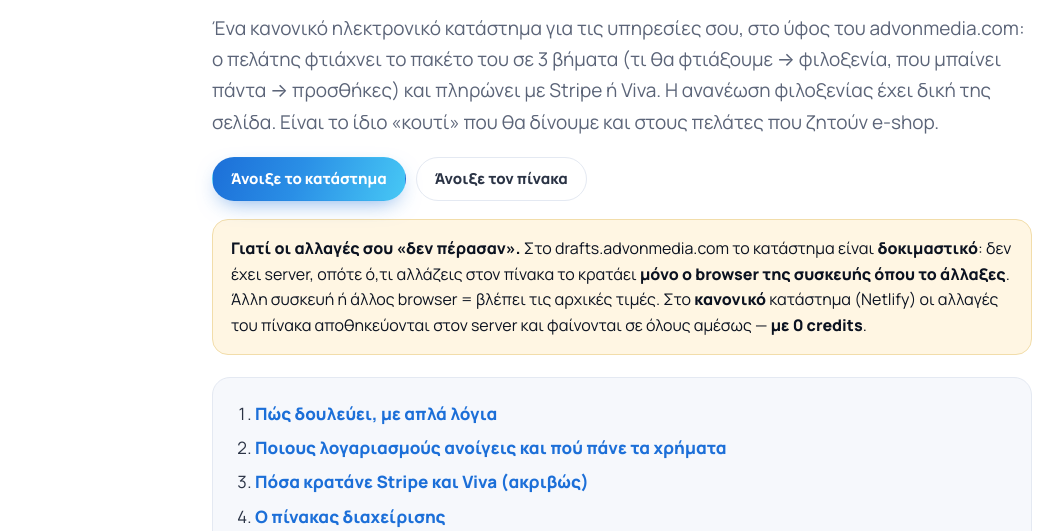
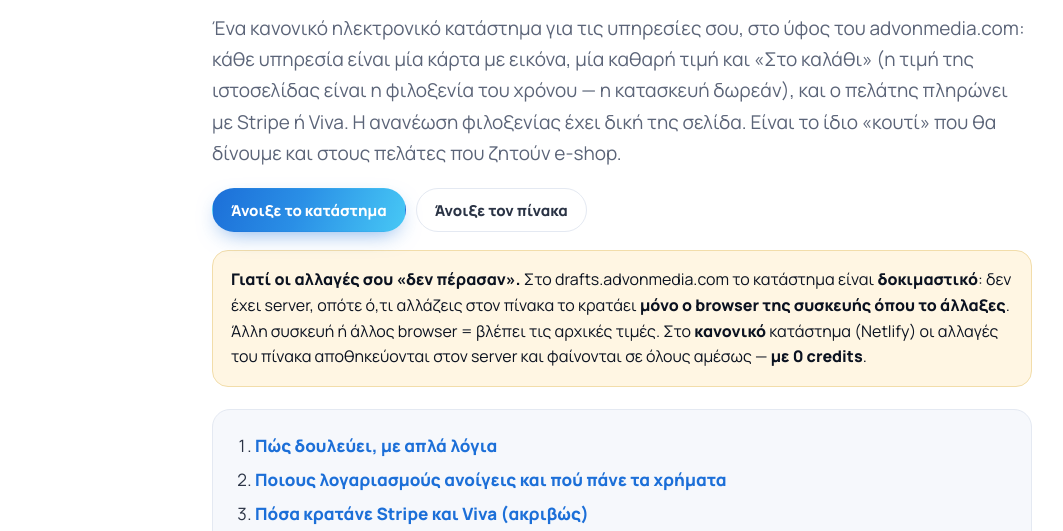
Before and after one commit to agelmet/ADVONSHOP, a website: page odigos/index.html in a window 1280 px wide. Shown: the part 264-795 px from the top of the page, without its empty margins (18-1081 px from the left). Drawn offline with Linux system fonts and the light colour scheme.

Commit message:
Οδηγός: νέα περιγραφή καταστήματος [skip netlify]
Co-Authored-By: Claude Opus 5.5 <noreply@anthropic.com>
Claude-Session: https://claude.ai/code/session_01TAdDcpnz5w9nYPmRmGb3jY

```diff
--- a/odigos/index.html
+++ b/odigos/index.html
@@ -40,7 +40,7 @@ code,.k{font-family:ui-monospace,Menlo,monospace;font-size:14px;background:#F1F4
 <main class="g">
 <div class="eyebrow">Για τον Άγγελο · 19 Νοεμβρίου 2026</div>
 <h1>Το κατάστημα της Advon — όλα όσα χρειάζεσαι, απλά</h1>
-<p class="lead">Ένα κανονικό ηλεκτρονικό κατάστημα για τις υπηρεσίες σου, στο ύφος του advonmedia.com: ο πελάτης φτιάχνει το πακέτο του σε 3 βήματα (τι θα φτιάξουμε → φιλοξενία, που μπαίνει πάντα → προσθήκες) και πληρώνει με Stripe ή Viva. Η ανανέωση φιλοξενίας έχει δική της σελίδα. Είναι το ίδιο «κουτί» που θα δίνουμε και στους πελάτες που ζητούν e-shop.</p>
+<p class="lead">Ένα κανονικό ηλεκτρονικό κατάστημα για τις υπηρεσίες σου, στο ύφος του advonmedia.com: κάθε υπηρεσία είναι μία κάρτα με εικόνα, μία καθαρή τιμή και «Στο καλάθι» (η τιμή της ιστοσελίδας είναι η φιλοξενία του χρόνου — η κατασκευή δωρεάν), και ο πελάτης πληρώνει με Stripe ή Viva. Η ανανέωση φιλοξενίας έχει δική της σελίδα. Είναι το ίδιο «κουτί» που θα δίνουμε και στους πελάτες που ζητούν e-shop.</p>
 <div class="btns"><a class="btn primary" href="../index.html">Άνοιξε το κατάστημα</a><a class="btn ghost" href="../admin.html">Άνοιξε τον πίνακα</a></div>
 <div class="box amber"><b>Γιατί οι αλλαγές σου «δεν πέρασαν».</b> Στο drafts.advonmedia.com το κατάστημα είναι <b>δοκιμαστικό</b>: δεν έχει server, οπότε ό,τι αλλάζεις στον πίνακα το κρατάει <b>μόνο ο browser της συσκευής όπου το άλλαξες</b>. Άλλη συσκευή ή άλλος browser = βλέπει τις αρχικές τιμές. Στο <b>κανονικό</b> κατάστημα (Netlify) οι αλλαγές του πίνακα αποθηκεύονται στον server και φαίνονται σε όλους αμέσως — <b>με 0 credits</b>.</div>
 
```
